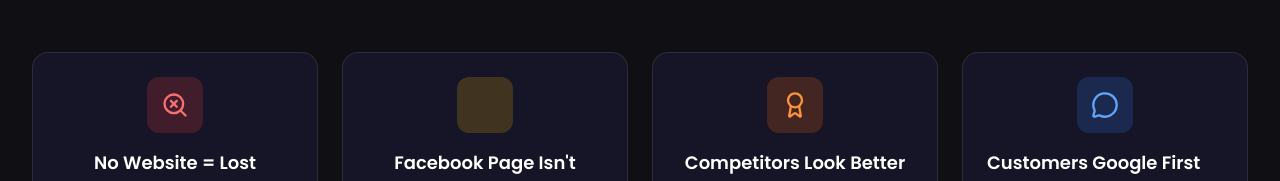
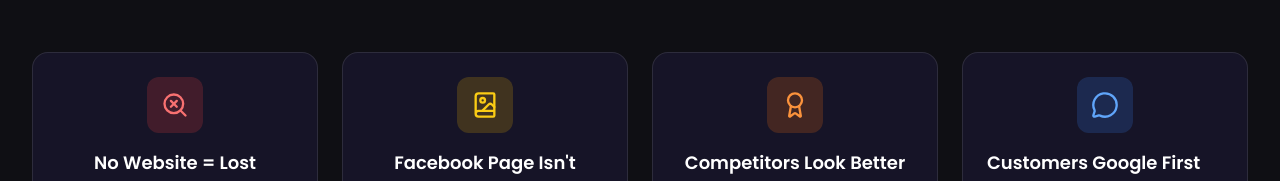
Before and after one commit to Hillview-Group-Inc/website-creation, a plain HTML site: page index.html in a window 1280 px wide. Shown: the part 988-1169 px from the top of the page. Drawn offline with nearby package versions, Linux system fonts and the light colour scheme.

Commit message:
replaced facebook icon on index.html because lucide icons discontinued facebook logo

```diff
--- a/index.html
+++ b/index.html
@@ -282,7 +282,7 @@
             <div
               class="icon-circle mx-auto bg-yellow-500/20 w-14 h-14 rounded-xl flex items-center justify-center mb-4"
             >
-              <i data-lucide="facebook" class="w-7 h-7 text-yellow-400"></i>
+              <i data-lucide="book-image" class="w-7 h-7 text-yellow-400"></i>
             </div>
             <h3 class="font-semibold text-lg mb-2">
               Facebook Page Isn't Enough
```
